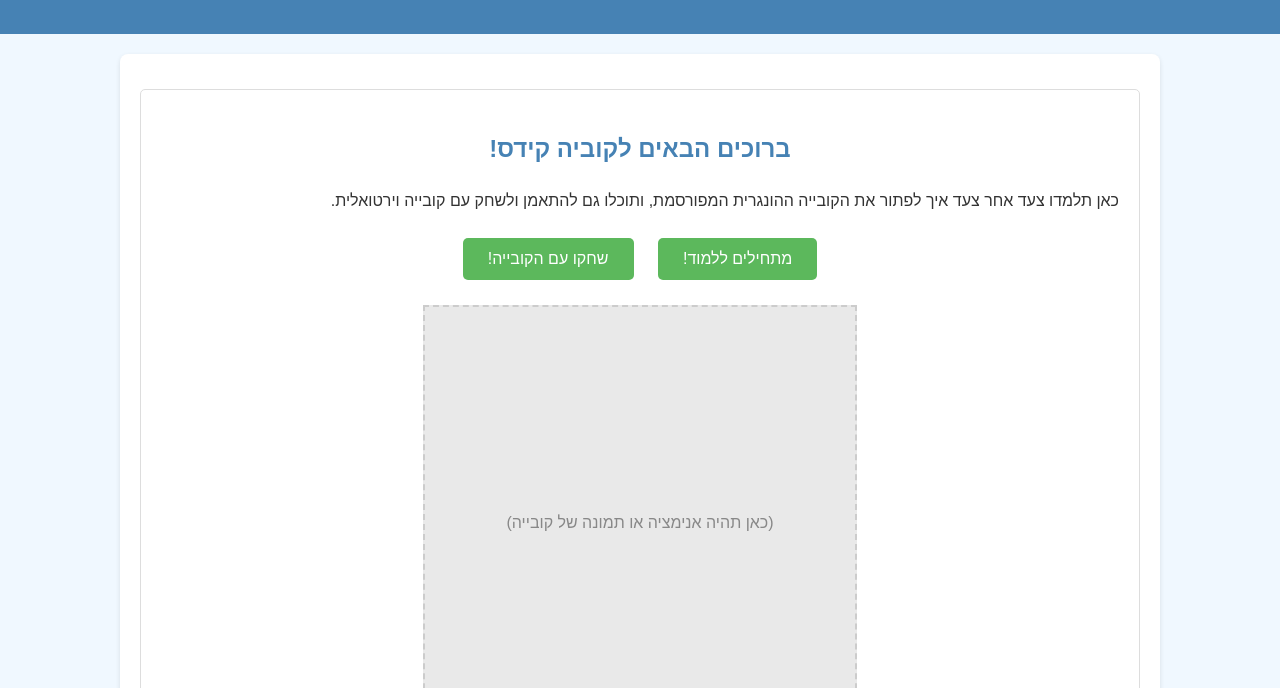
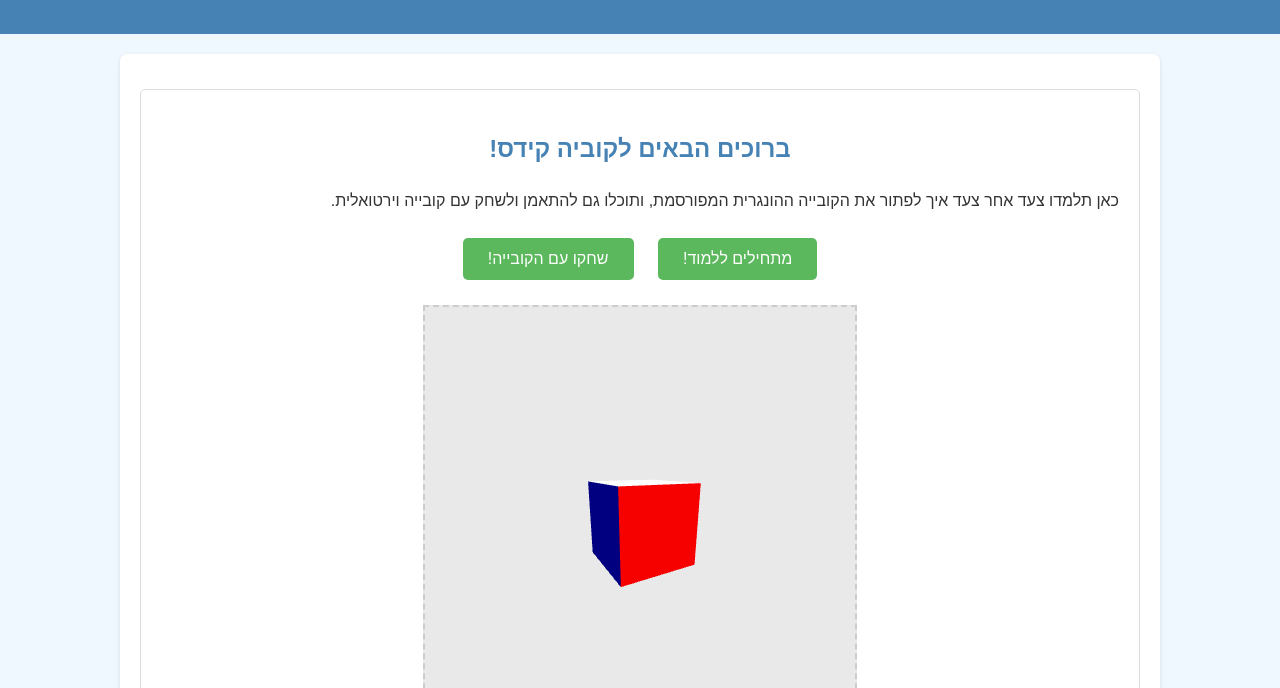
Before and after one commit to tzviki1304/Hungarian-cube, a plain HTML site: page index.html in a window 1280 px wide. Shown: the part 112-800 px from the top of the page. Drawn offline with nearby package versions, Linux system fonts and the light colour scheme; animation ran at ten frames a second.

Commit message:
Refactor HTML and JavaScript for Rubik's Cube 3D functionality

```diff
--- /dev/null
+++ b/cube3d.js
@@ -0,0 +1,372 @@
+// קובץ יצירת קוביה הונגרית בתלת-מימד
+// מטפל בכל הלוגיקה של יצירת ומניפולציה של קוביה תלת-מימד עם Three.js
+
+// אובייקטים גלובליים
+let homeScene, homeCamera, homeRenderer, homeCube, homeControls;
+let learnScene, learnCamera, learnRenderer, learnCube, learnControls;
+let playScene, playCamera, playRenderer, playCube, playControls;
+
+// צבעים סטנדרטיים של קוביה הונגרית
+const CUBE_COLORS = {
+    white: 0xFFFFFF,   // לבן (למעלה)
+    yellow: 0xFFFF00,  // צהוב (למטה)
+    red: 0xFF0000,     // אדום (קדימה)
+    orange: 0xFF8C00,  // כתום (אחורה)
+    blue: 0x0000FF,    // כחול (שמאל)
+    green: 0x00FF00    // ירוק (ימין)
+};
+
+// מידות הקוביה
+const CUBE_SIZE = 1;
+const CUBE_GAP = 0.08;
+const CUBE_PIECE_SIZE = (CUBE_SIZE - 2 * CUBE_GAP) / 3;
+
+// אתחול
+document.addEventListener('DOMContentLoaded', () => {
+    // אתחול הקוביות בשלושת האזורים
+    initHomePageCube();
+    initLearnCube();
+    initPlayCube();
+
+    // הפעלת אנימציה
+    animateCubes();
+
+    // חיבור טיפול באירועים עבור כפתורי המשחק
+    connectPlayButtons();
+});
+
+// אתחול הקוביה בדף הבית
+function initHomePageCube() {
+    const container = document.querySelector('.visual-placeholder');
+
+    // ניקוי התוכן הקיים
+    container.innerHTML = '';
+
+    // הגדרת סצנה, מצלמה, ומרנדר
+    homeScene = new THREE.Scene();
+    homeCamera = new THREE.PerspectiveCamera(75, 1, 0.1, 1000);
+    homeRenderer = new THREE.WebGLRenderer({ antialias: true, alpha: true });
+
+    // הגדרת גודל ורקע
+    homeRenderer.setSize(300, 300);
+    container.appendChild(homeRenderer.domElement);
+
+    // יצירת קוביה
+    homeCube = createSimpleCube();
+    homeScene.add(homeCube);
+
+    // מיקום המצלמה והקוביה
+    homeCamera.position.z = 5;
+
+    // הוספת שליטה
+    homeControls = createControls(homeCamera, homeRenderer);
+
+    // תאורה
+    addLighting(homeScene);
+}
+
+// אתחול הקוביה באזור הלמידה
+function initLearnCube() {
+    const container = document.getElementById('learn-cube-container');
+
+    // ניקוי התוכן הקיים
+    container.innerHTML = '';
+
+    // הגדרת סצנה, מצלמה, ומרנדר
+    learnScene = new THREE.Scene();
+    learnCamera = new THREE.PerspectiveCamera(75, 1, 0.1, 1000);
+    learnRenderer = new THREE.WebGLRenderer({ antialias: true, alpha: true });
+
+    // הגדרת גודל ורקע
+    learnRenderer.setSize(300, 300);
+    container.appendChild(learnRenderer.domElement);
+
+    // יצירת קוביה
+    learnCube = createRubiksCube();
+    learnScene.add(learnCube);
+
+    // מיקום המצלמה והקוביה
+    learnCamera.position.z = 5;
+
+    // הוספת שליטה
+    learnControls = createControls(learnCamera, learnRenderer);
+
+    // תאורה
+    addLighting(learnScene);
+}
+
+// אתחול הקוביה באזור המשחק
+function initPlayCube() {
+    const container = document.getElementById('play-cube-container');
+
+    // ניקוי התוכן הקיים
+    container.innerHTML = '';
+
+    // הגדרת סצנה, מצלמה, ומרנדר
+    playScene = new THREE.Scene();
+    playCamera = new THREE.PerspectiveCamera(75, 1, 0.1, 1000);
+    playRenderer = new THREE.WebGLRenderer({ antialias: true, alpha: true });
+
+    // הגדרת גודל ורקע
+    playRenderer.setSize(300, 300);
+    container.appendChild(playRenderer.domElement);
+
+    // יצירת קוביה
+    playCube = createRubiksCube();
+    playScene.add(playCube);
+
+    // מיקום המצלמה והקוביה
+    playCamera.position.z = 5;
+
+    // הוספת שליטה
+    playControls = createControls(playCamera, playRenderer);
+
+    // תאורה
+    addLighting(playScene);
+}
+
+// יצירת קוביה פשוטה עבור דף הבית
+function createSimpleCube() {
+    const group = new THREE.Group();
+    const geometry = new THREE.BoxGeometry(2, 2, 2);
+
+    // יצירת החומרים עם הצבעים השונים
+    const materials = [
+        new THREE.MeshPhongMaterial({ color: CUBE_COLORS.green }), // ימין
+        new THREE.MeshPhongMaterial({ color: CUBE_COLORS.blue }),  // שמאל
+        new THREE.MeshPhongMaterial({ color: CUBE_COLORS.white }), // למעלה
+        new THREE.MeshPhongMaterial({ color: CUBE_COLORS.yellow }), // למטה
+        new THREE.MeshPhongMaterial({ color: CUBE_COLORS.red }),   // קדימה
+        new THREE.MeshPhongMaterial({ color: CUBE_COLORS.orange }) // אחורה
+    ];
+
+    const cube = new THREE.Mesh(geometry, materials);
+    group.add(cube);
+
+    return group;
+}
+
+// יצירת קוביית רוביק מלאה (3x3x3)
+function createRubiksCube() {
+    const group = new THREE.Group();
+    const cubeSize = CUBE_PIECE_SIZE;
+    const gap = CUBE_GAP;
+    const totalSize = 3 * cubeSize + 2 * gap;
+    const offset = totalSize / 2 - cubeSize / 2;
+
+    // מערך שיכיל את כל קוביות הפיסות
+    const pieces = [];
+
+    // יצירת 27 קוביות קטנות (3x3x3)
+    for (let x = 0; x < 3; x++) {
+        for (let y = 0; y < 3; y++) {
+            for (let z = 0; z < 3; z++) {
+                // אם זו קובייה פנימית (לא נראית), נדלג עליה
+                if (x === 1 && y === 1 && z === 1) continue;
+
+                const piece = createCubePiece(x, y, z);
+
+                // מיקום הקובייה
+                piece.position.x = (x - 1) * (cubeSize + gap);
+                piece.position.y = (y - 1) * (cubeSize + gap);
+                piece.position.z = (z - 1) * (cubeSize + gap);
+
+                group.add(piece);
+                pieces.push(piece);
+            }
+        }
+    }
+
+    return group;
+}
+
+// יצירת פיסת קוביית רוביק בודדת
+function createCubePiece(x, y, z) {
+    const geometry = new THREE.BoxGeometry(CUBE_PIECE_SIZE, CUBE_PIECE_SIZE, CUBE_PIECE_SIZE);
+
+    // מערך של חומרים לששת הפאות
+    const materials = [];
+    for (let i = 0; i < 6; i++) {
+        materials.push(new THREE.MeshPhongMaterial({ color: 0x111111 })); // צבע ברירת מחדל שחור
+    }
+
+    // קביעת צבעים בהתאם למיקום
+    if (z === 0) materials[4] = new THREE.MeshPhongMaterial({ color: CUBE_COLORS.red }); // פנים
+    if (z === 2) materials[5] = new THREE.MeshPhongMaterial({ color: CUBE_COLORS.orange }); // אחור
+    if (x === 0) materials[1] = new THREE.MeshPhongMaterial({ color: CUBE_COLORS.blue }); // שמאל
+    if (x === 2) materials[0] = new THREE.MeshPhongMaterial({ color: CUBE_COLORS.green }); // ימין
+    if (y === 0) materials[3] = new THREE.MeshPhongMaterial({ color: CUBE_COLORS.yellow }); // למטה
+    if (y === 2) materials[2] = new THREE.MeshPhongMaterial({ color: CUBE_COLORS.white }); // למעלה
+
+    const piece = new THREE.Mesh(geometry, materials);
+
+    // הוספת גבולות שחורים
+    const edgesGeometry = new THREE.EdgesGeometry(geometry);
+    const edgesMaterial = new THREE.LineBasicMaterial({ color: 0x000000, linewidth: 1 });
+    const edges = new THREE.LineSegments(edgesGeometry, edgesMaterial);
+    piece.add(edges);
+
+    return piece;
+}
+
+// הוספת תאורה לסצנה
+function addLighting(scene) {
+    // תאורה מכוונת (כמו שמש)
+    const dirLight = new THREE.DirectionalLight(0xffffff, 1);
+    dirLight.position.set(5, 10, 7);
+    scene.add(dirLight);
+
+    // תאורת סביבה (כללית)
+    const ambLight = new THREE.AmbientLight(0xffffff, 0.5);
+    scene.add(ambLight);
+}
+
+// יצירת בקרי סיבוב למצלמה/קוביה
+function createControls(camera, renderer) {
+    const controls = new THREE.OrbitControls(camera, renderer.domElement);
+    controls.enableZoom = true;
+    controls.enablePan = false;
+    controls.rotateSpeed = 1.0;
+    controls.zoomSpeed = 1.2;
+    return controls;
+}
+
+// אנימציה מתמשכת של כל הקוביות
+function animateCubes() {
+    requestAnimationFrame(animateCubes);
+
+    // סיבוב עצמי של הקוביה בדף הבית
+    if (homeCube) {
+        homeCube.rotation.x += 0.005;
+        homeCube.rotation.y += 0.01;
+    }
+
+    // עדכון שליטה
+    if (homeControls) homeControls.update();
+    if (learnControls) learnControls.update();
+    if (playControls) playControls.update();
+
+    // רינדור
+    if (homeRenderer && homeScene && homeCamera) {
+        homeRenderer.render(homeScene, homeCamera);
+    }
+    if (learnRenderer && learnScene && learnCamera) {
+        learnRenderer.render(learnScene, learnCamera);
+    }
+    if (playRenderer && playScene && playCamera) {
+        playRenderer.render(playScene, playCamera);
+    }
+}
+
+// פעולות קוביית המשחק
+function connectPlayButtons() {
+    const btnScramble = document.getElementById('btn-scramble');
+    const btnReset = document.getElementById('btn-reset');
+    const btnSolve = document.getElementById('btn-solve');
+
+    if (btnScramble) {
+        btnScramble.addEventListener('click', () => {
+            scrambleCube(playCube);
+        });
+    }
+
+    if (btnReset) {
+        btnReset.addEventListener('click', () => {
+            resetCube(playCube);
+        });
+    }
+
+    if (btnSolve) {
+        btnSolve.addEventListener('click', () => {
+            solveCube(playCube);
+        });
+    }
+}
+
+// ערבוב הקוביה
+function scrambleCube(cube) {
+    // בגרסת דמו זו, נסובב את הקוביה באופן אקראי
+    if (cube) {
+        const rotations = Math.floor(Math.random() * 15) + 10; // 10-25 סיבובים
+
+        for (let i = 0; i < rotations; i++) {
+            const axis = Math.floor(Math.random() * 3); // 0 = x, 1 = y, 2 = z
+            const angle = (Math.random() > 0.5 ? 1 : -1) * Math.PI / 2;
+
+            switch (axis) {
+                case 0:
+                    cube.rotation.x += angle;
+                    break;
+                case 1:
+                    cube.rotation.y += angle;
+                    break;
+                case 2:
+                    cube.rotation.z += angle;
+                    break;
+            }
+        }
+    }
+}
+
+// איפוס הקוביה
+function resetCube(cube) {
+    if (cube) {
+        cube.rotation.set(0, 0, 0);
+    }
+}
+
+// סימולציה של פתרון הקוביה
+function solveCube(cube) {
+    if (cube) {
+        // בגרסת דמו זו, נאפס את הקוביה
+        resetCube(cube);
+    }
+}
+
+// עדכון קוביית הלימוד לפי השלב הנוכחי
+function updateLearnCubeForStep(stepId) {
+    // בגרסה מתקדמת, יעודכן מצב הקוביה לפי השלב הנוכחי
+    console.log(`עדכון קוביית הלימוד לשלב ${stepId}`);
+
+    // דוגמה לרוטציה קצת שונה בכל שלב (בגרסת דמו)
+    if (learnCube) {
+        resetCube(learnCube);
+
+        switch (stepId) {
+            case 1: // הכרת הקוביה
+                // קוביה פתורה, בלי שינוי
+                break;
+            case 2: // הצלב הלבן
+                // קוביה עם הצלב הלבן (הקוביה בזוית שרואים את הצלב העליון)
+                learnCube.rotation.x = -Math.PI / 6;
+                break;
+            case 3: // שיבוץ פינות לבנות
+                // קוביה עם צלב לבן + פינות
+                learnCube.rotation.x = -Math.PI / 6;
+                learnCube.rotation.y = Math.PI / 4;
+                break;
+            case 4: // שיבוץ שפות השכבה האמצעית
+                // מראה את השכבה האמצעית
+                learnCube.rotation.x = 0;
+                learnCube.rotation.y = -Math.PI / 4;
+                break;
+            case 5: // יצירת צלב צהוב
+                // מראה את השכבה הצהובה מלמעלה
+                learnCube.rotation.x = Math.PI / 6;
+                break;
+            // וכן הלאה...
+            default:
+                // ברירת מחדל - קוביה בזוית צפייה נוחה
+                learnCube.rotation.x = -Math.PI / 6;
+                learnCube.rotation.y = Math.PI / 6;
+        }
+    }
+}
+
+// חשיפת הפונקציות לשימוש מקבצים אחרים
+window.rubiksCubeUtils = {
+    updateLearnCubeForStep,
+    scrambleCube,
+    resetCube,
+    solveCube
+};
--- a/index.html
+++ b/index.html
@@ -5,8 +5,10 @@
     <meta name="viewport" content="width=device-width, initial-scale=1.0">
     <title>קוביה קידס - לומדים לפתור קובייה הונגרית</title>
     <link rel="stylesheet" href="style.css">
-    <!-- כאן נטען בעתיד ספריות 3D כמו Three.js -->
-    <!-- <script src="https://cdnjs.cloudflare.com/ajax/libs/three.js/r128/three.min.js" defer></script> -->
+    <!-- ספריות Three.js לתצוגת קובייה -->
+    <script src="https://cdnjs.cloudflare.com/ajax/libs/three.js/r128/three.min.js"></script>
+    <script src="https://cdn.jsdelivr.net/npm/three@0.128.0/examples/js/controls/OrbitControls.js"></script>
+    <script src="cube3d.js" defer></script>
 </head>
 <body>
 
```
Also changed, not shown: script.js (+16 -9 lines).
